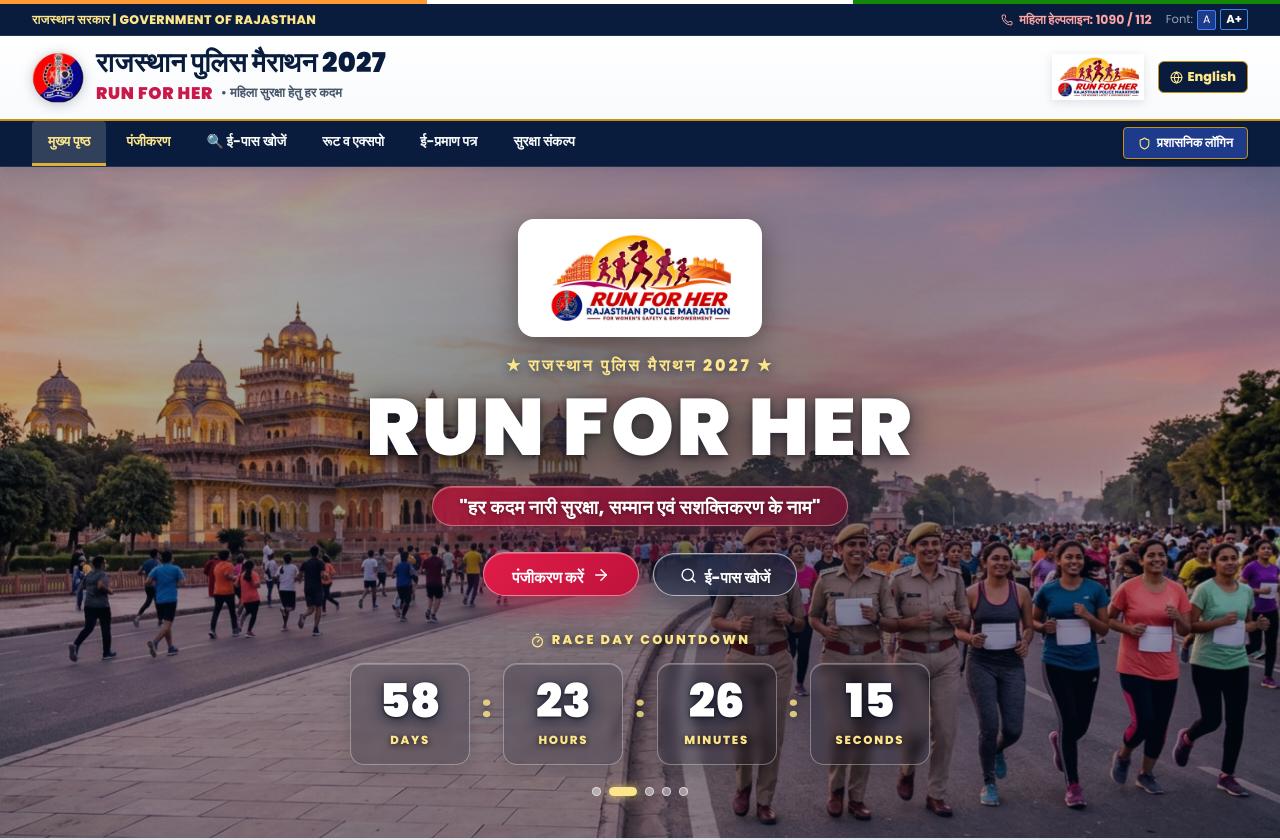
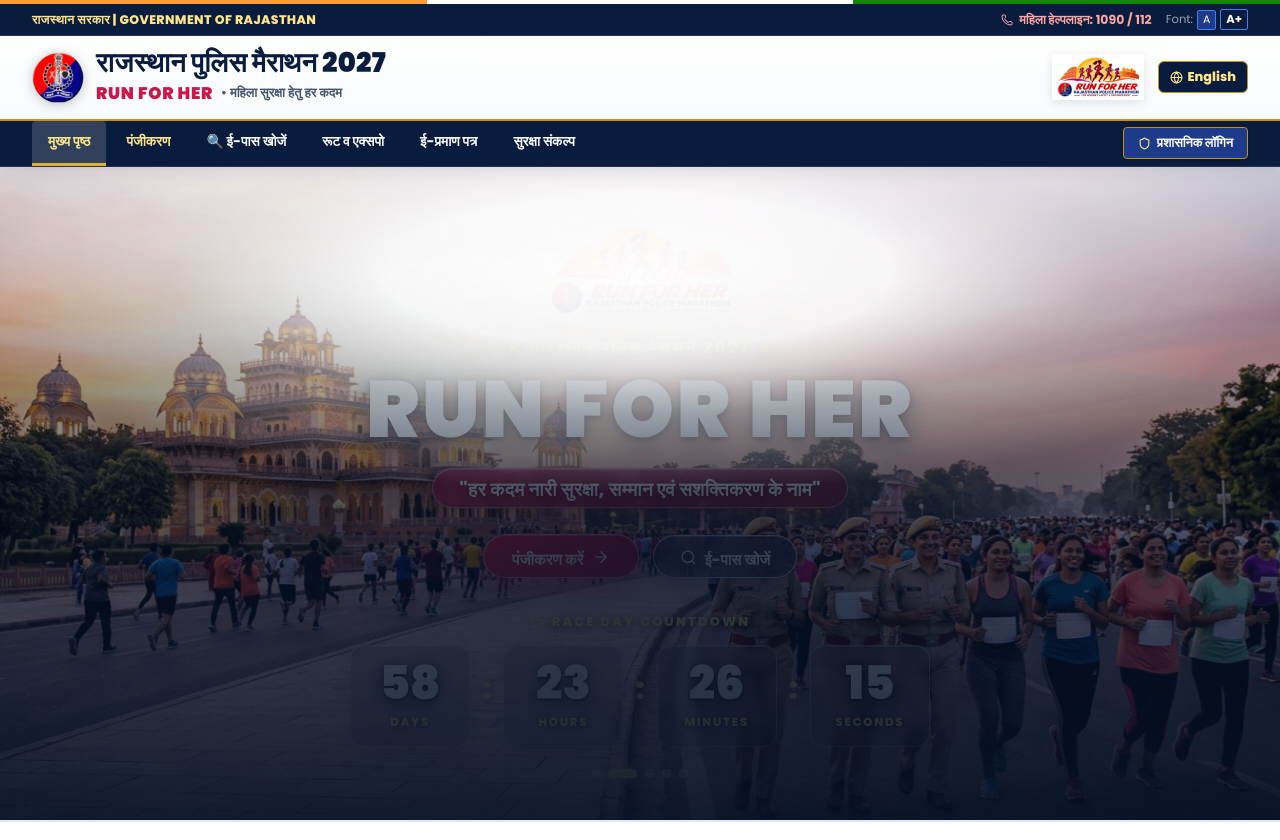
Before and after one commit to mpalsaniya68/rajasthan-police-run-for-her, a React (Vite) app: page / in a window 1280 px wide. Shown: the top 840 px of the page. Built offline with nearby package versions, Linux system fonts and the light colour scheme.

Commit message:
feat(hero): blend official logo seamlessly into sunrise background aura

```diff
--- a/src/components/Hero.jsx
+++ b/src/components/Hero.jsx
@@ -100,11 +100,11 @@ export function Hero({ onOpenRegister, onOpenFindPass }) {
       <div className="hero-radial-scrim" aria-hidden="true" />
 
       {/* 2. Hero Content Wrapper */}
-      <div style={{ position: 'relative', zIndex: 2 }}>
+      <div style={{ position: 'relative' }}>
         <div className="container">
           <div style={{ textAlign: 'center', maxWidth: '880px', margin: '0 auto' }}>
-            {/* Official Event Insignia Emblem (Original with White Badge) */}
-            <div style={{ display: 'inline-flex', alignItems: 'center', justifyContent: 'center', padding: '8px 20px', background: '#ffffff', borderRadius: '16px', boxShadow: '0 8px 30px rgba(0, 0, 0, 0.4)', marginBottom: '16px' }}>
+            {/* Official Event Insignia Emblem (Seamlessly Blended with Sunrise Dawn Ground) */}
+            <div style={{ display: 'inline-flex', alignItems: 'center', justifyContent: 'center', marginBottom: '14px' }}>
               <img
                 src="/images/run_for_her_official_logo.jpg"
                 alt="Rajasthan Police Marathon - Run For Her Official Logo"
@@ -112,7 +112,9 @@ export function Hero({ onOpenRegister, onOpenFindPass }) {
                   height: 'clamp(68px, 11vw, 102px)',
                   width: 'auto',
                   objectFit: 'contain',
-                  display: 'block'
+                  display: 'block',
+                  mixBlendMode: 'multiply',
+                  filter: 'contrast(1.04)'
                 }}
               />
             </div>
@@ -302,15 +304,16 @@ export function Hero({ onOpenRegister, onOpenFindPass }) {
           transform: scale(1.06);
         }
 
-        /* Soft Center Radial Scrim: preserves bright edges/landmarks while giving center text crisp contrast */
+        /* Soft Center Radial Scrim: blends logo seamlessly into morning sunrise while giving center text crisp contrast */
         .hero-radial-scrim {
           position: absolute;
           inset: 0;
           z-index: 1;
           pointer-events: none;
           background:
-            radial-gradient(ellipse 68% 76% at 50% 48%, rgba(5, 17, 38, 0.52) 0%, rgba(5, 17, 38, 0.24) 58%, rgba(5, 17, 38, 0.08) 100%),
-            linear-gradient(180deg, rgba(5, 17, 38, 0.22) 0%, rgba(5, 17, 38, 0.08) 50%, rgba(5, 17, 38, 0.28) 100%);
+            radial-gradient(ellipse 720px 220px at 50% 105px, rgba(255, 255, 255, 0.98) 0%, rgba(255, 255, 255, 0.90) 35%, rgba(255, 255, 255, 0.35) 65%, rgba(255, 255, 255, 0) 100%),
+            radial-gradient(ellipse 70% 65% at 50% 60%, rgba(5, 17, 38, 0.65) 0%, rgba(5, 17, 38, 0.32) 55%, rgba(5, 17, 38, 0.1) 100%),
+            linear-gradient(180deg, rgba(255, 255, 255, 0.75) 0%, rgba(5, 17, 38, 0.12) 20%, rgba(5, 17, 38, 0.52) 58%, rgba(5, 17, 38, 0.92) 100%);
         }
 
         .hero-slogan-wrap {
```
